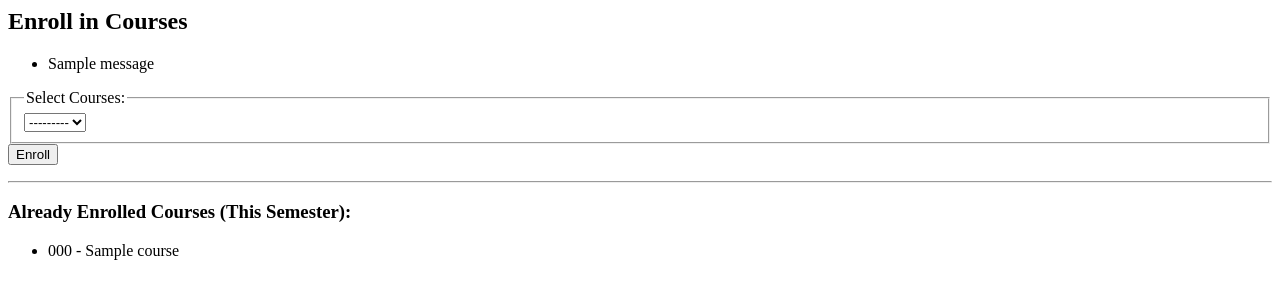
After one commit to favour-olumese/time-attendance-system, a Django app: template apis/templates/enroll_course.html in a window 1280 px wide. The commit adds this page. Shown: the top 300 px of the page. Run offline with Django 5.2, Linux system fonts and the light colour scheme; the template is opened without the code that fills it: values that come from a table or form of the project are taken from there, others are empty; tables that the repository leaves empty hold one stand-in row (values such as "Sample post"); one stand-in notice (Sample message) is shown.

Commit message:
Worked on Course Creation and Enrollment
> Created models for course creation and enrollment.
> Created models for depts., faculties, semesters, current semester and link them to the course creation and enrollment models.
> Only student of a particular level can register for a particular level and of a particular semester one at a time.

Consideration
-------------
> All courses for all level are currently being shown. Only courses of the student's should be shown.
> Course are registered one at a time. Consider being able to register multiple courses at a time.
> Students should be allowed to deregister a course.
> There should be a time limit to when users can deregister courses.

```diff
--- a/apis/admin.py
+++ b/apis/admin.py
@@ -1,6 +1,6 @@
 from django import forms
 from django.contrib import admin
-from .models import User, FingerprintMapping, Course, Department, Faculty
+from .models import User, FingerprintMapping, Course, Department, Faculty, CourseEnrollment, Semester, CurrentSemester
 # Register your models here.
 
 # admin.site.register(User)
@@ -8,6 +8,9 @@ admin.site.register(FingerprintMapping)
 admin.site.register(Course)
 admin.site.register(Department)
 admin.site.register(Faculty)
+admin.site.register(CurrentSemester)
+admin.site.register(Semester)
+admin.site.register(CourseEnrollment)
 
 
 class UserAdminForm(forms.ModelForm):
--- a/apis/forms.py
+++ b/apis/forms.py
@@ -1,5 +1,5 @@
 from django import forms
-from .models import User
+from .models import CourseEnrollment, Course, CurrentSemester
 
 class StudentEnrollmentForm(forms.Form):
     matric_number = forms.CharField(label="Enter Matric Number")
@@ -7,3 +7,55 @@ class StudentEnrollmentForm(forms.Form):
 
 class LecturerEnrollmentForm(forms.Form):
     email = forms.EmailField(label="Enter your work email address")
+
+
+class CourseEnrollmentForm(forms.ModelForm):
+    class Meta:
+        model = CourseEnrollment
+        fields = ['course']
+
+    def __init__(self, *args, **kwargs):
+        # We need the user to perform validation checks
+        self.user = kwargs.pop('user', None)
+        super().__init__(*args, **kwargs)
+
+        if not self.user:
+            # If no user is provided, we can't proceed
+            self.fields['course'].queryset = Course.objects.none()
+            return
+
+        try:
+            # Store current semester for use in the clean method
+            self.current_semester = CurrentSemester.objects.select_related('semester').first().semester
+            # Filter courses to only show those available this semester and for the student's department
+            self.fields['course'].queryset = Course.objects.filter(
+                available_semesters=self.current_semester,
+                departments=self.user.department
+            ).distinct()
+        except (CurrentSemester.DoesNotExist, AttributeError):
+            self.current_semester = None
+            self.fields['course'].queryset = Course.objects.none()
+
+    def clean(self):
+        cleaned_data = super().clean()
+        course = cleaned_data.get('course')
+        student = self.user
+        semester = self.current_semester
+
+        # Ensure all required data is present before validation
+        if not (course and student and semester):
+            # This will be caught by field-level validation, but it's a good safeguard
+            raise forms.ValidationError("Could not validate the enrollment. Missing data.")
+
+        # Check for duplicate enrollment
+        if CourseEnrollment.objects.filter(student=student, course=course, semester=semester).exists():
+            self.add_error('course', f"You are already enrolled in {course.course_code}.")
+
+        # Check if student's level is sufficient
+        if student.level and int(student.level) < int(course.minimum_level):
+            self.add_error('course',
+                f"Your level ({student.level}) is not high enough for this course. "
+                f"Minimum level required: {course.minimum_level}."
+            )
+
+        return cleaned_data
--- a/apis/models.py
+++ b/apis/models.py
@@ -3,6 +3,7 @@ from django.core.exceptions import ValidationError
 from smart_selects.db_fields import ChainedForeignKey # For linking two fields
 from django.contrib.auth.models import AbstractBaseUser, PermissionsMixin, BaseUserManager
 from django.contrib.auth.hashers import make_password
+from django.core.validators import RegexValidator
 
 LEVEL_CHOICES = [(str(lvl), f"{lvl} Level") for lvl in range(100, 700, 100)]
 
@@ -24,13 +25,42 @@ class Department(models.Model):
         return f"{self.name} ({self.faculty})"
 
 
+class Semester(models.Model):
+    SEMESTER_CHOICES = [
+        ("First", "First Semester"),
+        ("Second", "Second Semester"),
+    ]
+
+    name = models.CharField(max_length=10, choices=SEMESTER_CHOICES)
+
+    session = models.CharField(
+        max_length=9,  # "2024/2025" is 9 characters
+        validators=[
+            RegexValidator(
+                regex=r'^\d{4}/\d{4}$',
+                message="Session must be in the format 'YYYY/YYYY'."
+            )
+        ]
+    )
+
+    def __str__(self):
+        return f"{self.name} Semester {self.session}"
+
+
+class CurrentSemester(models.Model):
+    semester = models.OneToOneField(Semester, on_delete=models.CASCADE)
+
+    def __str__(self):
+        return f"Current: {self.semester}"
+
+
 class Course(models.Model):
     course_id = models.AutoField(primary_key=True)
     course_name = models.CharField(max_length=100)
     course_code = models.CharField(max_length=20, unique=True)
     departments = models.ManyToManyField('Department', related_name='courses')
     minimum_level = models.CharField(max_length=10, choices=LEVEL_CHOICES)
-
+    available_semesters = models.ManyToManyField(Semester, related_name='offered_courses')
     lecturers = models.ManyToManyField(
         'User',
         limit_choices_to={'user_role': 'Lecturer'},
@@ -118,7 +148,7 @@ class User(AbstractBaseUser, PermissionsMixin):
     REQUIRED_FIELDS = ['first_name', 'last_name']
 
     def __str__(self):
-        return f"{self.first_name} {self.last_name} ({self.user_role})"
+        return f"{self.first_name} {self.last_name} ({self.user_role} - {self.department})"
 
     def save(self, *args, **kwargs):
         # Normalize email to lowercase
@@ -166,16 +196,19 @@ class FingerprintMapping(models.Model):
         return f"{self.user} → Slot {self.fingerprint_id}"
 
 
-"""
-class Enrollment(models.Model):
-    EnrolmentID = models.AutoField(primary_key=True)
-    Student = models.ForeignKey(User, on_delete=models.CASCADE, limit_choices_to={'user_role': 'Student'})
-    Course = models.ForeignKey(Course, on_delete=models.CASCADE)
-    Semester = models.CharField(max_length=20)
+class CourseEnrollment(models.Model):
+    enrolmentID = models.AutoField(primary_key=True)
+    student = models.ForeignKey(User, on_delete=models.CASCADE, limit_choices_to={'user_role': 'Student'})
+    course = models.ForeignKey(Course, on_delete=models.CASCADE)
+    semester = models.ForeignKey(Semester, on_delete=models.PROTECT)
+
+    class Meta:
+        unique_together = ("student", "course", "semester")
 
     def __str__(self):
-        return f"{self.Student} enrolled in {self.Course}"
+        return f"{self.student} - {self.course} ({self.semester if self.semester_id else 'No semester'})"
 
+"""
 class ClassSession(models.Model):
     ClassSessionID = models.AutoField(primary_key=True)
     Course = models.ForeignKey(Course, on_delete=models.CASCADE)
--- /dev/null
+++ b/apis/templates/enroll_course.html
@@ -0,0 +1,45 @@
+{% block content %}
+<div class="container">
+    <h2>Enroll in Courses</h2>
+
+    {% if messages %}
+        <ul class="messages">
+            {% for message in messages %}
+                <li class="{{ message.tags }}">{{ message }}</li>
+            {% endfor %}
+        </ul>
+    {% endif %}
+
+    <form method="POST">
+        {% csrf_token %}
+        <fieldset>
+            <legend>Select Courses:</legend>
+
+            <!-- Add this to display any non-field errors -->
+            {% if form.non_field_errors %}
+                <div class="form-errors">
+                    {{ form.non_field_errors }}
+                </div>
+            {% endif %}
+
+            <!-- This will now display the specific error from the form -->
+            {{ form.course.errors }}
+            {{ form.course }}
+        </fieldset>
+
+        <button type="submit">Enroll</button>
+    </form>
+
+    {% if enrolled_courses %}
+        <hr>
+        <h3>Already Enrolled Courses (This Semester):</h3>
+        <ul>
+            {% for enrollment in enrolled_courses %}
+                <li>
+                    {{ enrollment.course.course_code }} - {{ enrollment.course.course_name }}
+                </li>
+            {% endfor %}
+        </ul>
+    {% endif %}
+</div>
+{% endblock %}
--- a/apis/urls.py
+++ b/apis/urls.py
@@ -9,4 +9,5 @@ urlpatterns = [
     path('enroll/next_slot/', views.get_next_free_slot, name='get-next-slot'),
     path('check_matric/<str:matric_number>/', views.check_matric_enrolled, name='check-matric'),
     path('check_email/<str:email>/', views.check_lecturer_email_enrolled, name='check-email'),
+    path('course/enroll/', views.enroll_in_course, name='enroll-course'),
 ]
--- a/time_attendance_system/settings.py
+++ b/time_attendance_system/settings.py
@@ -11,6 +11,7 @@ https://docs.djangoproject.com/en/5.2/ref/settings/
 """
 
 from pathlib import Path
+from django.urls import reverse_lazy
 
 # Build paths inside the project like this: BASE_DIR / 'subdir'.
 BASE_DIR = Path(__file__).resolve().parent.parent
@@ -130,3 +131,5 @@ AUTHENTICATION_BACKENDS = [
     'apis.auth_backends.MatricOrEmailBackend',
     'django.contrib.auth.backends.ModelBackend',  # fallback
 ]
+
+LOGIN_URL = reverse_lazy('login')
```
Also changed, not shown: apis/templates/dashboard.html (+7 -0 lines), apis/views.py (+52 -9 lines), apis/migrations/0001_initial.py, apis/templates/enroll_fingerprint.html (renamed from apis/templates/enroll_form.html).
